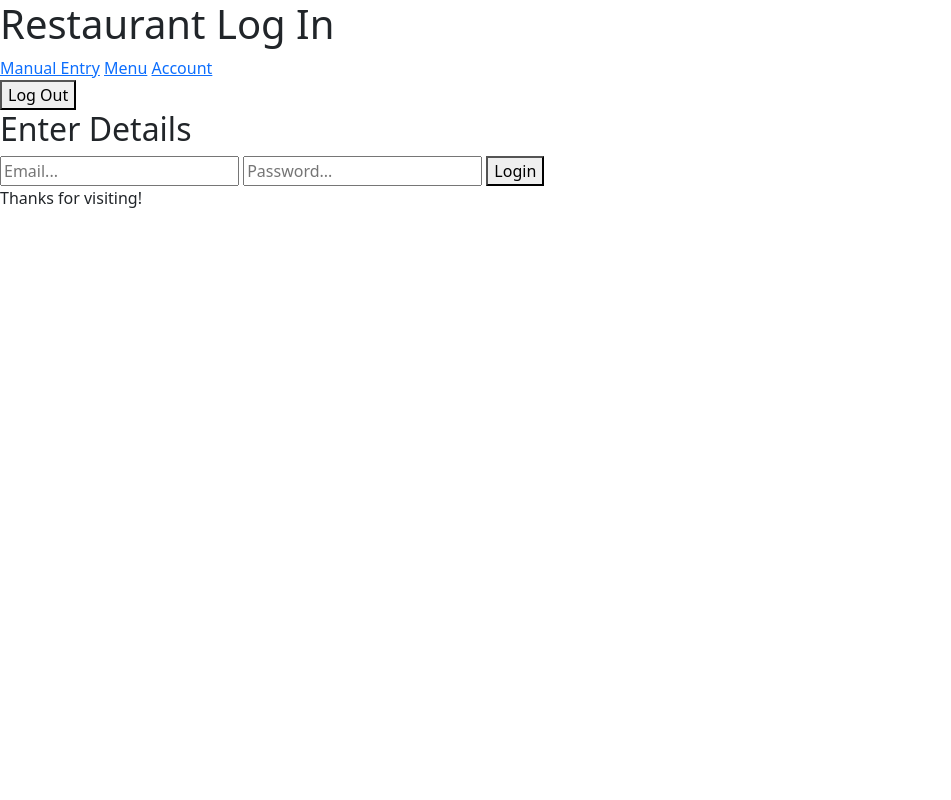
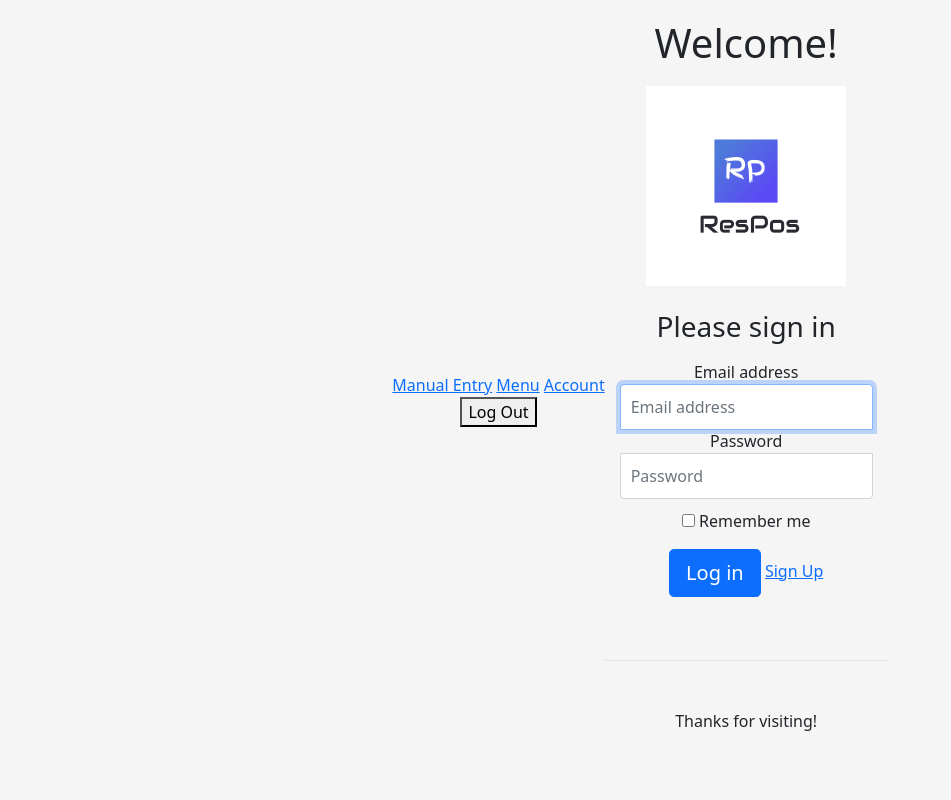
Before and after one commit to alam1704/pos_app, a Flask app: page / in a window 1280 px wide. Shown: the whole page, without its empty margins (0-951 px from the left). Run offline with Flask 2, Linux system fonts and the light colour scheme; the visitor is signed in with stand-in values (Sample User, id 1); parts of the project's set-up code (start-up, migrations or seed data) failed here and were passed over.

Commit message:
added styling to log in page

```diff
--- a/pos_app/controllers/restaurant_controller.py
+++ b/pos_app/controllers/restaurant_controller.py
@@ -45,7 +45,7 @@
 @restaurant.route("/", methods=['GET', 'POST'])
 def log_in():
     data = {
-        "page_title":"Restaurant Log In"
+        "page_title":"Welcome!"
     }
     if request.method == "GET":
         return render_template("restaurant_login.html", page_data=data)
--- a/pos_app/templates/base.html
+++ b/pos_app/templates/base.html
@@ -4,12 +4,65 @@
         <title>Pos App</title>
         <meta charset="utf-8">
         <meta name="viewport" content="width=device-width, initial-scale=1">
+        <link rel="icon" href="/static/logo.png">
         <!-- Bootstrap CSS -->
         <link href="https://cdn.jsdelivr.net/npm/bootstrap@5.1.3/dist/css/bootstrap.min.css" rel="stylesheet" integrity="sha384-1BmE4kWBq78iYhFldvKuhfTAU6auU8tT94WrHftjDbrCEXSU1oBoqyl2QvZ6jIW3" crossorigin="anonymous">
+        <!-- Custom styles for this template -->
+        <style>
+            html,
+            body {
+              height: 100%;
+            }
+
+            body {
+              display: -ms-flexbox;
+              display: -webkit-box;
+              display: flex;
+              -ms-flex-align: center;
+              -ms-flex-pack: center;
+              -webkit-box-align: center;
+              align-items: center;
+              -webkit-box-pack: center;
+              justify-content: center;
+              padding-top: 40px;
+              padding-bottom: 40px;
+              background-color: #f5f5f5;
+            }
+
+            .form-signin {
+              width: 100%;
+              max-width: 330px;
+              padding: 15px;
+              margin: 0 auto;
+            }
+            .form-signin .checkbox {
+              font-weight: 400;
+            }
+            .form-signin .form-control {
+              position: relative;
+              box-sizing: border-box;
+              height: auto;
+              padding: 10px;
+              font-size: 16px;
+            }
+            .form-signin .form-control:focus {
+              z-index: 2;
+            }
+            .form-signin input[type="email"] {
+              margin-bottom: -1px;
+              border-bottom-right-radius: 0;
+              border-bottom-left-radius: 0;
+            }
+            .form-signin input[type="password"] {
+              margin-bottom: 10px;
+              border-top-left-radius: 0;
+              border-top-right-radius: 0;
+            }
+        </style>
     </head>
     <body>
         <header>
-            <h1>{{ page_data.page_title }}</h1>
+
             <script src="https://cdn.jsdelivr.net/npm/bootstrap@5.1.3/dist/js/bootstrap.bundle.min.js" integrity="sha384-ka7Sk0Gln4gmtz2MlQnikT1wXgYsOg+OMhuP+IlRH9sENBO0LRn5q+8nbTov4+1p" crossorigin="anonymous"></script>
             <nav>
                 {% if current_user.is_authenticated %}
@@ -19,9 +72,6 @@
                     <form action="/logout/" method="POST">
                     <button>Log Out</button>
                     </form>
-                {% else %}
-                    <a href="/">Log In</a>
-                    <a href="/signup/">Sign Up</a>
                 {% endif %}
             </nav>
         </header>
@@ -31,6 +81,6 @@
 
             {% endblock %}
         </div>
-        <footer>Thanks for visiting!</footer>
+
     </body>
 </html>
--- a/pos_app/templates/restaurant_login.html
+++ b/pos_app/templates/restaurant_login.html
@@ -1,13 +1,31 @@
 {% extends "base.html" %}
 {% block content %}
-    <div>
-        <h2>Enter Details</h2>
-        <div>
-            <form action="/" method="POST">
-                <input type="text" name="restaurant_email" placeholder="Email...">
-                <input type="text" name="restaurant_password" placeholder="Password...">
-                <button>Login</button>
-            </form>
-        </div>
-    </div>
+    <head>
+        <title>Login</title>
+        <link rel="canonical" href="https://getbootstrap.com/docs/4.0/examples/sign-in/">
+    </head>
+    <body class="text-center">
+        <h1 class="h1 mb-1 font-weight-normal">{{ page_data.page_title }}</h1>
+        <form class="form-signin" action="/" method="POST">
+
+            <img class="mb-4" src="/static/logo.png" alt="" width="200" height="200">
+            <h1 class="h3 mb-3 font-weight-normal">Please sign in</h1>
+            <label for="inputEmail" class="sr-only">Email address</label>
+            <input type="email" name="restaurant_email" id="inputEmail" class="form-control" placeholder="Email address" required autofocus>
+
+            <label for="inputPassword" class="sr-only">Password</label>
+            <input type="password" name="restaurant_password" id="inputPassword" class="form-control" placeholder="Password" required>
+            <div class="checkbox mb-3">
+                <label>
+                  <input type="checkbox" value="remember-me"> Remember me
+                </label>
+            </div>
+
+            <button class="btn btn-lg btn-primary btn-block" type="submit">Log in</button>
+            <a href="/signup/">Sign Up</a>
+
+
+        </form>
+    </body>
+    <footer class="pt-4 my-md-5 pt-md-5 border-top">Thanks for visiting!</footer>
 {% endblock %}
```
Also changed, not shown: pos_app/templates/signin.css (added, +49 -0 lines), pos_app/static/logo.png (added).
